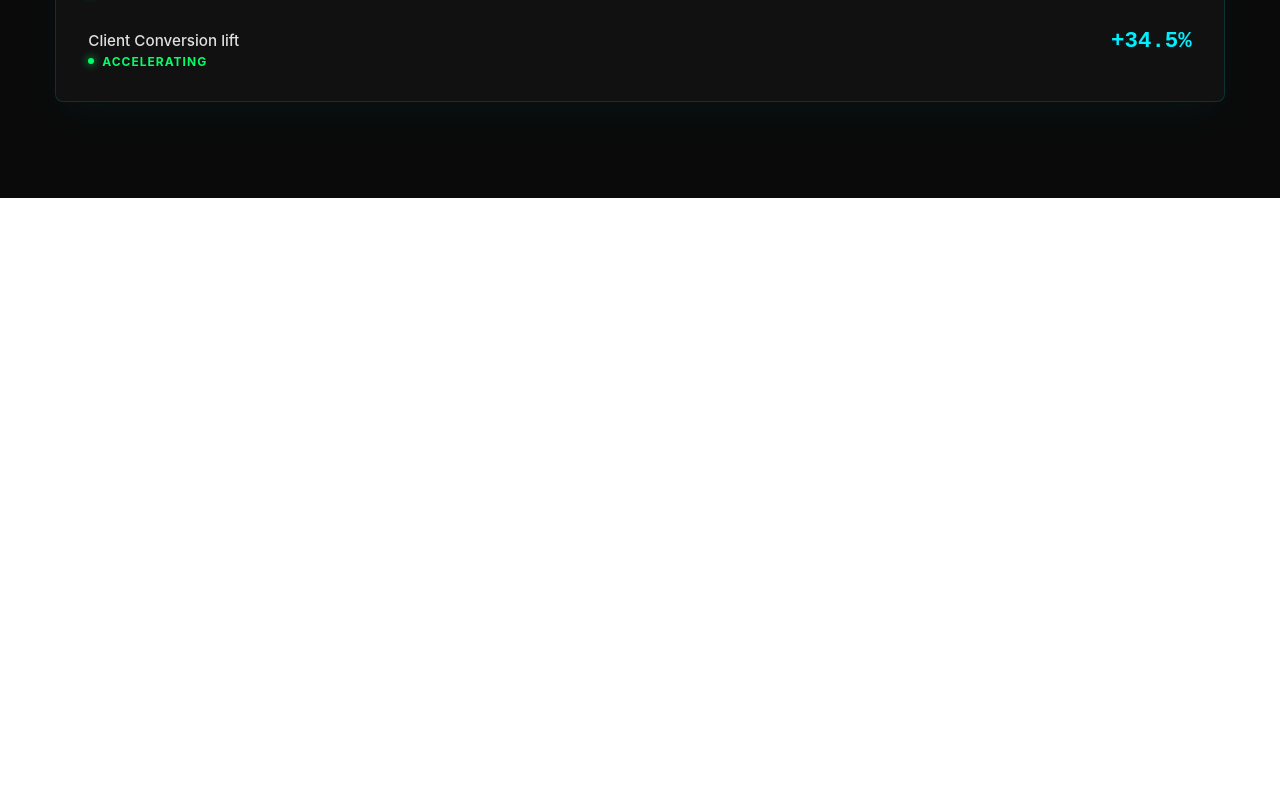
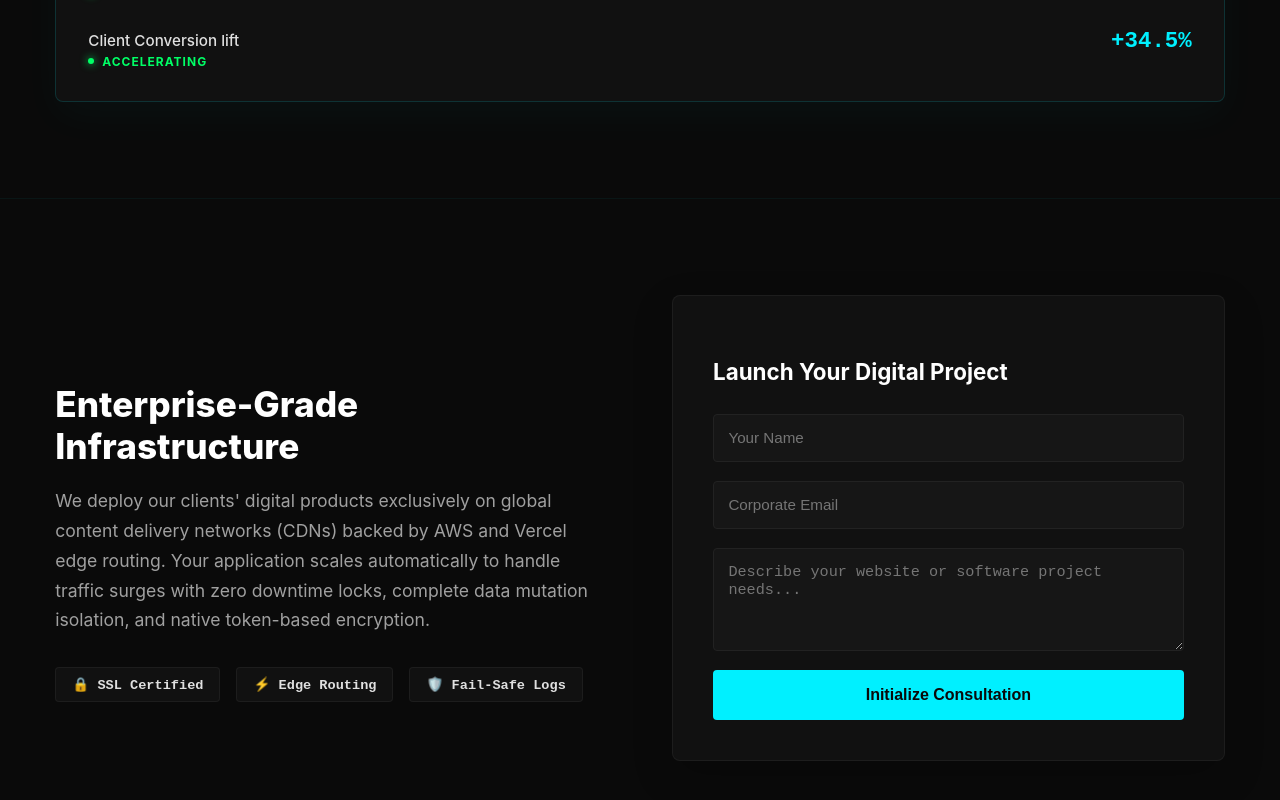
Before and after one commit to BaKai209/master-landing-react, a React (Create React App) app: page / in a window 1280 px wide. Shown: the part 1827-2627 px from the top of the page. Before the commit the page ends 2025 px from the top, so only its background shows below. Built offline with nearby package versions, Linux system fonts and the light colour scheme; the HTML template or start-up script is replaced by a standard one.

Commit message:
feat: complete enterprise infrastructure section and connect client intake form state logic

```diff
--- a/src/App.js
+++ b/src/App.js
@@ -4,6 +4,7 @@ import Navbar from './components/Navbar/Navbar';
 import Hero from './components/Hero/Hero';
 import Features from './components/features/Features';
 import Analytics from './components/Analitytics/Analytics';
+import Infrastructure from './components/Infrastructure/Infrastructure';
 
 function App() {
   return (
@@ -12,6 +13,7 @@ function App() {
       <Hero />
       <Features/>
       <Analytics />
+      <Infrastructure />
     </div>
   );
 }
--- a/src/components/Analitytics/Analytics.jsx
+++ b/src/components/Analitytics/Analytics.jsx
@@ -5,7 +5,7 @@ function Analytics(){
    const metrics =[
     {id: 1, label: "Avarege Page Load Time", value: "0.24s", status: "optimal" },
     {id: 2, label: "Core Web Vital Score", value: "99/100", status: "passed" },
-    {id: 3, label: "Client Conversion lift", value: "+34.5%", status: "Accelerating" }
+    {id: 3, label: "Client Conversion lift", value: "+34.5%", status: "Accelerating" },
    ]
 
    return (
--- /dev/null
+++ b/src/components/Infrastructure/Infrastructure.css
@@ -0,0 +1,127 @@
+.infra-container {
+    background-color: #0a0a0a;
+    padding: 6rem 3.455rem;
+    border-top: 1px solid rgba(0, 240, 255, 0.05);
+  }
+
+  .infra-grid {
+    max-width: 1200px;
+    margin: 0 auto;
+    display: flex;
+    justify-content: space-between;
+    align-items: center;
+    gap: 4rem;
+    flex-wrap: wrap;
+  }
+
+  .infra-info-side {
+    flex: 1;
+    min-width: 320px;
+    text-align: left;
+  }
+
+  .infra-title {
+    color: #ffffff;
+    font-size: 2.2rem;
+    font-weight: 800;
+    margin-bottom: 1.2rem;
+  }
+
+  .infra-text {
+    color: #a0a0a0;
+    font-size: 1.1rem;
+    line-height: 1.7;
+    margin-bottom: 2rem;
+  }
+
+  .infra-specs {
+    display: flex;
+    gap: 1rem;
+    flex-wrap: wrap;
+  }
+
+  .spec-item {
+    background-color: #111111;
+    border: 1px solid rgba(255, 255, 255, 0.05);
+    color: #e0e0e0;
+    padding: 0.5rem 1rem;
+    border-radius: 4px;
+    font-size: 0.85rem;
+    font-weight: 600;
+    font-family: monospace;
+  }
+
+  .infra-form-side {
+    flex: 1;
+    min-width: 350px;
+    width: 100%;
+  }
+
+  .form-box {
+    background-color: #111111;
+    border: 1px solid rgba(255, 255, 255, 0.05);
+    border-radius: 8px;
+    padding: 2.5rem;
+    box-shadow: 0 15px 40px rgba(0, 0, 0, 0.2);
+  }
+
+  .form-box-title {
+    color: #ffffff;
+    font-size: 1.4rem;
+    font-weight: 700;
+    margin-bottom: 1.8rem;
+    text-align: left;
+  }
+
+  .project-form {
+    display: flex;
+    flex-direction: column;
+    gap: 1.2rem;
+  }
+
+  .project-form input, .project-form textarea {
+    width: 100%;
+    padding: 0.9rem;
+    border-radius: 4px;
+    border: 1px solid #222;
+    background-color: #161616;
+    color: #ffffff;
+    font-size: 0.95rem;
+    transition: 0.3s ease;
+    box-sizing: border-box;
+  }
+
+  .project-form input:focus, .project-form textarea:focus {
+    outline: none;
+    border-color: #00f0ff;
+    box-shadow: 0 0 10px rgba(0, 240, 255, 0.1);
+  }
+
+  .form-submit-btn {
+    background-color: #00f0ff;
+    color: #0a0a0a;
+    border: none;
+    padding: 1rem;
+    border-radius: 4px;
+    font-weight: 700;
+    font-size: 1rem;
+    cursor: pointer;
+    transition: 0.3s all ease;
+  }
+
+  .form-submit-btn:hover {
+    background-color: #ffffff;
+    box-shadow: 0 0 25px rgba(0, 240, 255, 0.4);
+  }
+
+  .form-success-alert {
+    background-color: rgba(0, 255, 102, 0.05);
+    border: 1px solid #00ff66;
+    color: #00ff66;
+    padding: 1.5rem;
+    border-radius: 6px;
+    font-size: 0.95rem;
+    line-height: 1.6;
+    text-align: left;
+    box-shadow: 0 0 15px rgba(0, 255, 102, 0.1);
+  }
--- /dev/null
+++ b/src/components/Infrastructure/Infrastructure.jsx
@@ -0,0 +1,81 @@
+import React, { useState } from 'react';
+import './Infrastructure.css';
+
+function Infrastructure() {
+  const [formData, setFormData] = useState({ name: '', email: '', project: '' });
+  const [submitted, setSubmitted] = useState(false);
+
+  const handleSubmit = (e) => {
+    e.preventDefault();
+    if (!formData.name || !formData.email || !formData.project) return;
+
+    // Simulación del envío de lead de negocio
+    setSubmitted(true);
+    setTimeout(() => {
+      setSubmitted(false);
+      setFormData({ name: '', email: '', project: '' });
+    }, 4000);
+  };
+
+  return (
+    <section id="infrastructure" className="infra-container">
+      <div className="infra-grid">
+        {/* Lado A: Información del Servidor/Nube */}
+        <div className="infra-info-side">
+          <h2 className="infra-title">Enterprise-Grade Infrastructure</h2>
+          <p className="infra-text">
+            We deploy our clients' digital products exclusively on global content delivery networks (CDNs)
+            backed by AWS and Vercel edge routing. Your application scales automatically to handle traffic surges
+            with zero downtime locks, complete data mutation isolation, and native token-based encryption.
+          </p>
+          <div className="infra-specs">
+            <div className="spec-item">🔒 SSL Certified</div>
+            <div className="spec-item">⚡ Edge Routing</div>
+            <div className="spec-item">🛡️ Fail-Safe Logs</div>
+          </div>
+        </div>
+
+        {/* Lado B: El Formulario de Cotización para tu Agencia */}
+        <div className="infra-form-side">
+          <div className="form-box">
+            <h3 className="form-box-title">Launch Your Digital Project</h3>
+
+            {submitted ? (
+              <div className="form-success-alert">
+                🚀 Order Placed Successfully! Johan will analyze your infrastructure specs and reach out via email within 2 hours.
+              </div>
+            ) : (
+              <form onSubmit={handleSubmit} className="project-form">
+                <input
+                  type="text"
+                  placeholder="Your Name"
+                  value={formData.name}
+                  onChange={(e) => setFormData({...formData, name: e.target.value})}
+                  required
+                />
+                <input
+                  type="email"
+                  placeholder="Corporate Email"
+                  value={formData.email}
+                  onChange={(e) => setFormData({...formData, email: e.target.value})}
+                  required
+                />
+                <textarea
+                  placeholder="Describe your website or software project needs..."
+                  value={formData.project}
+                  onChange={(e) => setFormData({...formData, project: e.target.value})}
+                  rows="4"
+                  required
+                ></textarea>
+
+                <button type="submit" className="form-submit-btn">Initialize Consultation</button>
+              </form>
+            )}
+          </div>
+        </div>
+      </div>
+    </section>
+  );
+}
+
+export default Infrastructure;
--- a/src/components/features/Features.jsx
+++ b/src/components/features/Features.jsx
@@ -18,7 +18,7 @@ function features() {
         {
             id: 3,
             title: "Data Operations & CRM",
-            description: "Structured relational datbase management to seamleesly filter and synchronize your customer metrics."
+            description: "Structured relational database management to seamleesly filter and synchronize your customer metrics."
         }
     ];
 
```
